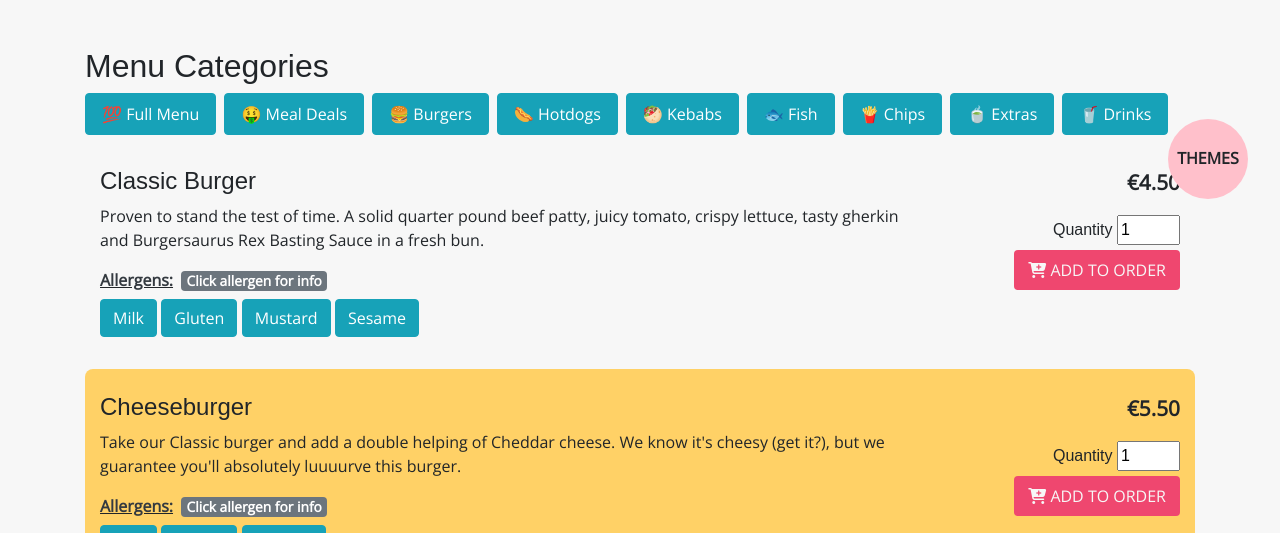
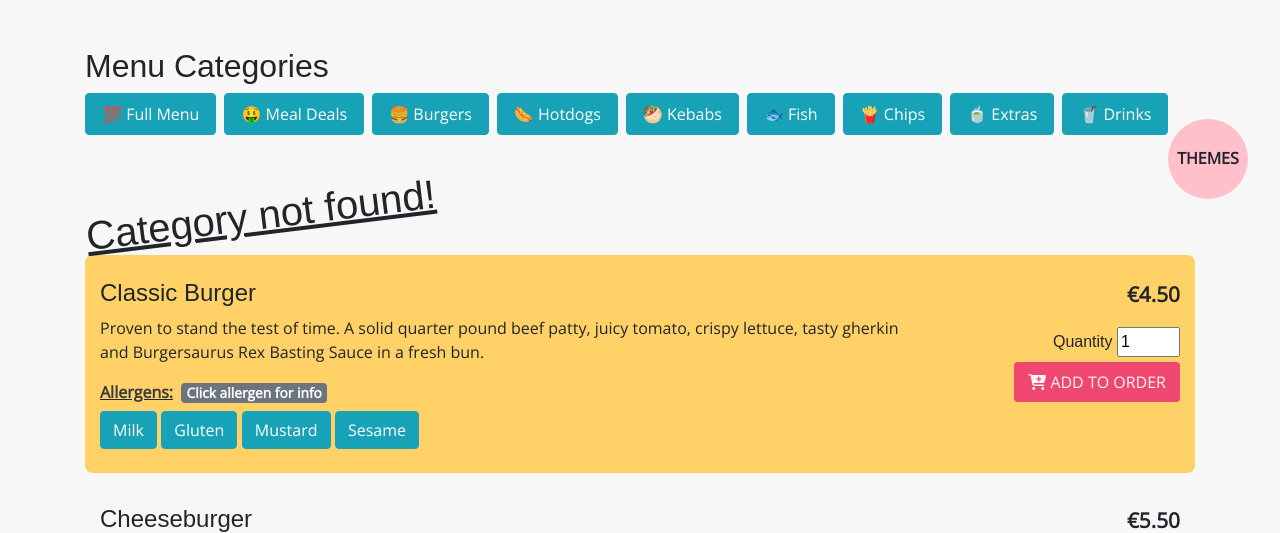
Before and after one commit to wondrousWebWorks/burgersaurus-rex, a Django app: page /menu/ in a window 1280 px wide. Shown: the part 561-1094 px from the top of the page. Run offline with Django 3.2, Linux system fonts and the light colour scheme; data comes from the database, SQL or seed files in the repository; some libraries are stand-ins or nearby versions; some web fonts are replaced.

Commit message:
Added functionality to display appropriate headings and information when category or search query parameters are used which do not yield results

```diff
--- a/menu/templates/menu/menu.html
+++ b/menu/templates/menu/menu.html
@@ -42,14 +42,22 @@
             <a class="nav-link btn btn-info mb-2" href="{% url 'menu' %}?category=drinks">🥤 Drinks</a>
         </li>
     </ul>
+
+    {% if categories %}
         {% for category in categories %}
             <h1 class="mt-5 mb-3 d-inline-block page-heading">{{ category.friendly_name }}</h1>
         {% endfor %}
-
+    {% else %}
         {% if query %}
             <h1 class="mt-5 mb-3 d-inline-block page-heading">Search: {{ query }}</h1>
+        {% else %}
+            <h1 class="mt-5 mb-3 d-inline-block page-heading">Category not found!</h1>
+        {% endif %}
     {% endif %}
 
+    {% if not menu %}
+        <h3 class="open-sans mt-4 text-small">Oops! No products were found matching your category or query...</h3>
+    {% else %}
         {% for menu_item in menu %}
             <div class="row menu-item py-4 mb-2 mx-auto" {% if not forloop.first %}data-aos="fade-up" data-aos-duration="1000" data-aos-easing="ease-in-out"{% endif %}>
                 <div class="col-sm-9">
@@ -79,6 +87,7 @@
                 </div>
             </div>
         {% endfor %}
+    {% endif %}
 </article>
 {% endblock %}
 
```
Lines whose indentation alone changed are shown as unchanged.
